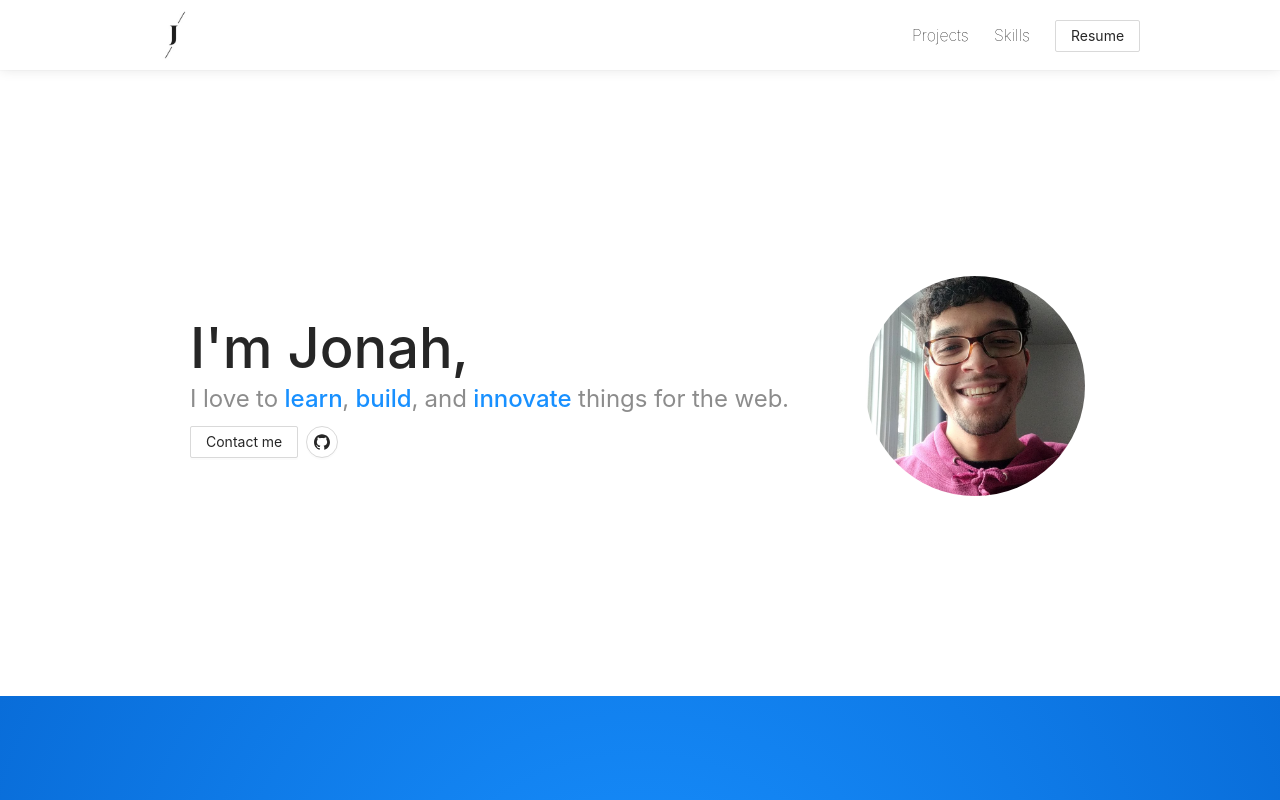
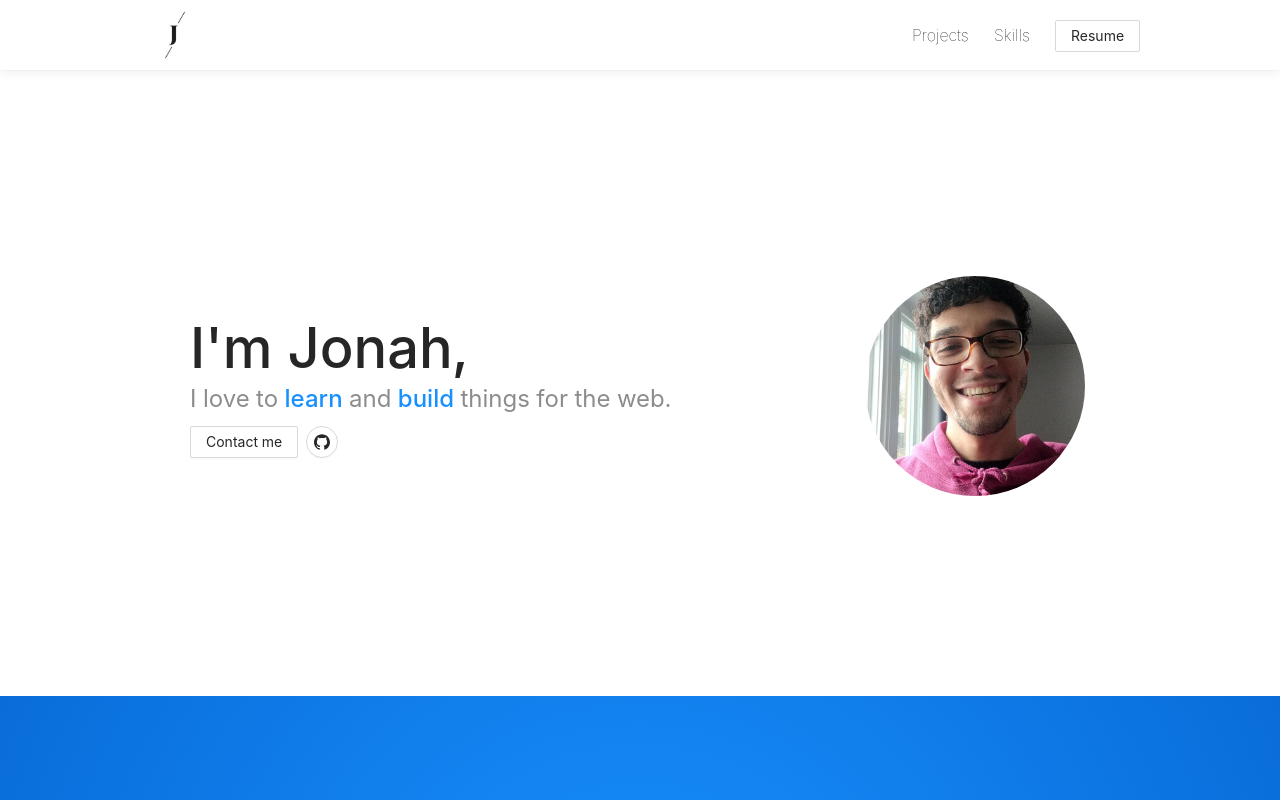
Before and after one commit to jonahlouis4/Portfolio-v3, a React (Create React App) app: page / in a window 1280 px wide. Shown: the top 800 px of the page. Built offline with nearby package versions, Linux system fonts and the light colour scheme.

Commit message:
:x: Removed text

```diff
--- a/src/components/Introduction.js
+++ b/src/components/Introduction.js
@@ -37,7 +37,7 @@ const Introduction = () => {
                 >
                     <Title style={headerTitle}>I'm Jonah,</Title>
                     <Title level={3} style={subHeaderTitle} type="secondary">
-                        I love to <span style={colorFont}>learn</span>, <span style={colorFont}>build</span>, and <span style={colorFont}>innovate</span> things for the web.
+                        I love to <span style={colorFont}>learn</span> and <span style={colorFont}>build</span> things for the web.
                     </Title>
                     <div
                     style={{marginTop: '10px'}}
```
Also changed, not shown: 1 other file (tests, documents, lock files or other folders).
